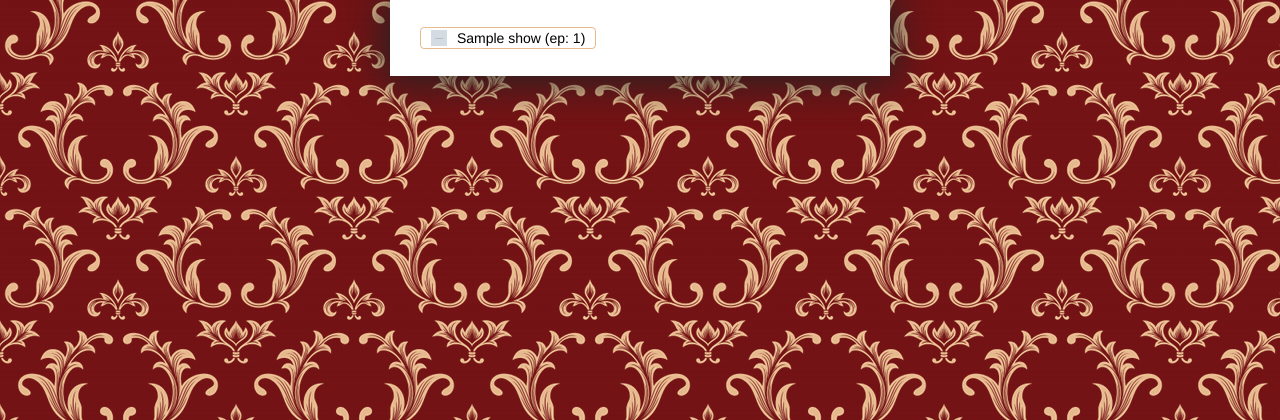
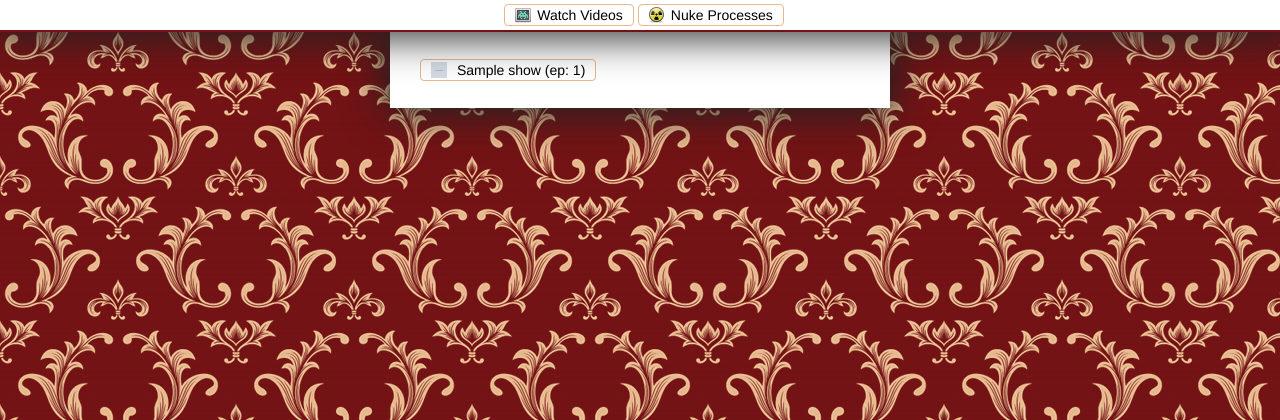
Before and after one commit to jimlind/TiVampyre, a CodeIgniter app: template application/views/home.php in a window 1280 px wide. Shown: the top 420 px of the page. Run offline with CodeIgniter, Linux system fonts and the light colour scheme; the template is opened without the code that fills it: most values are stand-ins (such as "Sample title", 1, 10 or a date in 2020); grey boxes marked "Sample" are stand-in pictures; settings files or empty folders that the repository lacks are supplied; some web fonts are replaced.

Commit message:
Added the easy watch button.

```diff
--- a/application/views/home.php
+++ b/application/views/home.php
@@ -43,6 +43,21 @@
         <?php //http://192.168.25.72/tivo/index.php?/job/queue/2/?keep&chopper ?>
     </div>
 
+    <div id="absolute_filler">
+	<div id="watchable_shows" style="display:block;">
+	<ul>
+	    <?php foreach($watchable as $file): ?>
+	    <li><a href="http://<?= $_SERVER["SERVER_NAME"] ?>:82/<?= $file ?>"><?= substr($file, 0, strrpos($file, '-')) ?></a></li>
+	    <?php endforeach; ?>
+	</ul>
+	</div>
+    </div>
+
+    <div id="navigation">
+	<span id="watch_videos_button"><img src="images/icons/game-monitor.png" height="16" width="16">Watch Videos</span>
+	<span><img src="images/icons/radioactivity.png" height="16" width="16">Nuke Processes</span>
+    </div>
+
     <div id="content">
     <ul id="show_list">
     <?php foreach($shows as $show): ?>
--- a/css/manager.css
+++ b/css/manager.css
@@ -79,6 +79,68 @@ li {
     vertical-align:-2px;
 }
 
+#navigation {
+    background-color:#ffffff;
+    border-bottom:2px solid #721214;
+    box-shadow: 0 0 40px 5px #222;
+        -moz-box-shadow: 0 0 40px 5px #222;
+        -webkit-box-shadow: 0 0 40px 5px #222;
+    text-align:center;
+    padding:4px;
+    position:relative;
+    width:100%;
+}
+#navigation span {
+    background-color:#ffffff;
+    border:1px solid #e7b98d;
+    border-radius:4px;
+        -moz-border-radius:4px;
+        -webkit-border-radius:4px;
+    cursor:pointer;
+    display:inline-block;
+    padding:2px 10px;
+}
+#navigation span:hover {
+    background:#e7b98d;
+    border:1px solid #999999;
+}
+#navigation span img {
+    padding-right:6px;
+    vertical-align:-3px;
+}
+
+#absolute_filler {
+    position:absolute;
+    width:100%;
+}
+#absolute_filler div {
+    background:#ffffff;
+    border:4px solid #333333;
+    border-top:0;
+    border-radius:0 0 8px 8px;
+        -moz-border-radius:0 0 8px 8px;
+        -webkit-border-radius:0 0 8px 8px;
+    box-shadow: 0 0 30px 5px #222;
+        -moz-box-shadow: 0 0 30px 0 #222;
+        -webkit-box-shadow: 0 0 30px 0 #222;
+    margin:0 auto;
+    padding:45px 15px 20px 15px;
+    width:400px;
+}
+
+#watchable_shows {
+    font-size:12px;
+    line-height:22px;
+}
+#watchable_shows a {
+    color:#000000;
+    text-decoration:none;
+}
+#watchable_shows a:hover {
+    color:#000000;
+    text-decoration:underline;
+}
+
 #content {
     background-color:#ffffff;
     box-shadow: 0 0 40px 5px #222;
@@ -112,7 +174,6 @@ li {
     font-size:20px;
     font-weight:bold;
     padding:6px 10px 6px 10px;
-    width:100%;
 }
 
 .show {
--- a/js/script.js
+++ b/js/script.js
@@ -1,7 +1,8 @@
 $(document).ready(function(){
 
-    // Hide the Pop-up
+    // Hide stuff, this method wouldn't fly in a production environment.
     $("#selector").css('display', 'none');
+    $("#watchable_shows").css('display', 'none');
 
     // Show the Pop-up
     $(".show").click(function(){
@@ -39,4 +40,9 @@ $(document).ready(function(){
         $("#show_"+$v).find('img').attr("src", "images/icons/clock.png");
     });
 
+    // Show the watchable videos
+    $('#watch_videos_button').click(function(){
+        $("#watchable_shows").toggle();
+    });
+
 });
```
Also changed, not shown: images/icons/game-monitor.png (added), images/icons/radioactivity.png (added).
